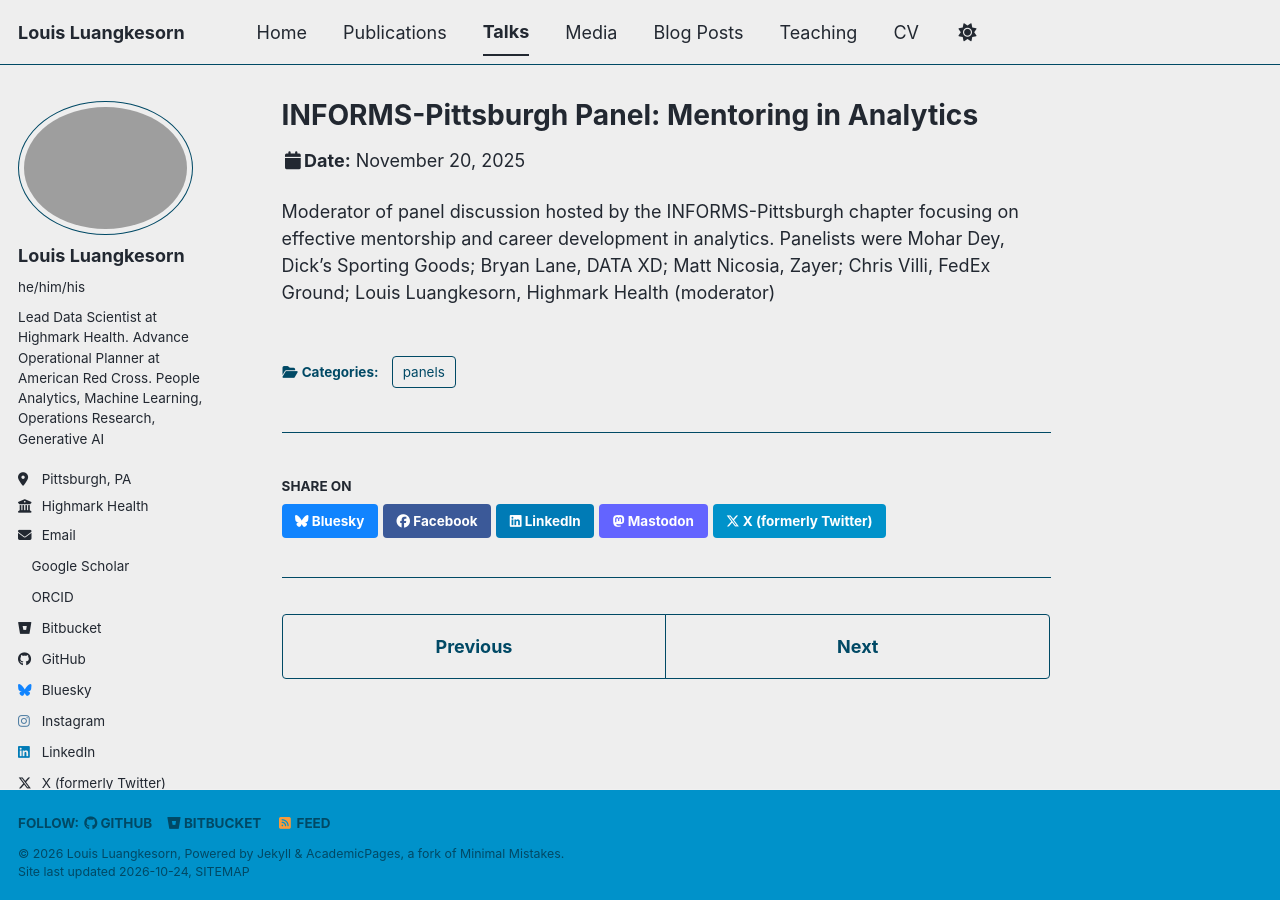
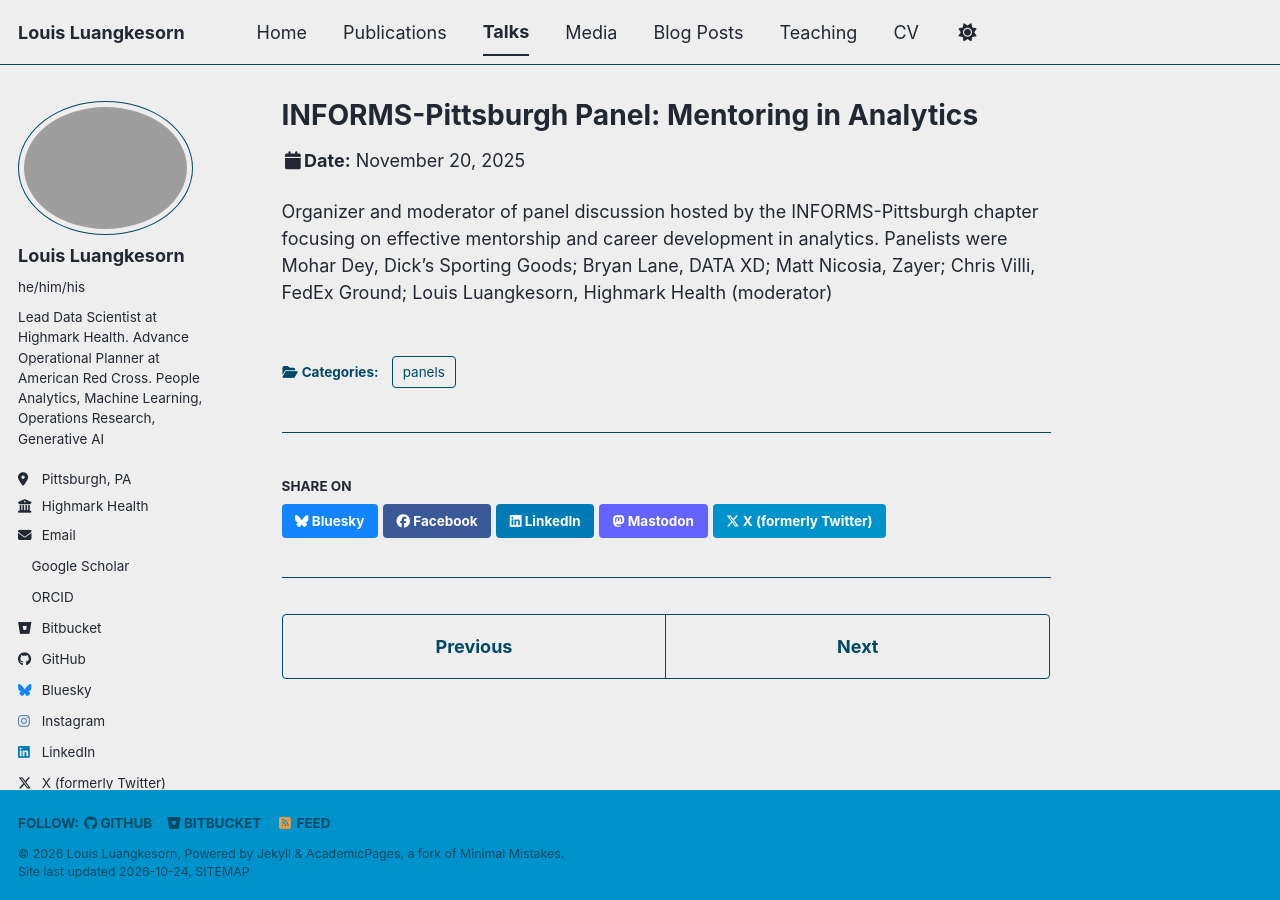
Before and after one commit to lluang/lluang.github.io, a Jekyll site: the page built from _talks/2025-11-20-mentoring-in-analytics.md, in a window 1280 px wide. Built offline with Jekyll 4.4.1, drawn with Linux system fonts in a browser that asks for light colours; a style sheet for code colours, icons or effects is not loaded.

Commit message:
Corrected formatting error in 2026-05-25 alberta talk

```diff
--- a/_talks/2025-11-20-mentoring-in-analytics.md
+++ b/_talks/2025-11-20-mentoring-in-analytics.md
@@ -3,11 +3,11 @@ title: "INFORMS-Pittsburgh Panel: Mentoring in Analytics"
 collection: talks
 category: panels
 permalink: /talks/2025-11-20-mentoring-in-analytics
-excerpt: "Panel discussion on mentoring strategies and professional development in analytics."
+excerpt: "INFORMS-Pittsburgh Panel discussion on mentoring strategies and professional development in analytics."
 date: 2025-11-20
 venue: "INFORMS-Pittsburgh, Pittsburgh, PA"
 paperurl: "https://www.linkedin.com/feed/update/urn:li:activity:7391604025647071232/"
 citation: "Luangkesorn, L. (2025). 'Mentoring in Analytics.' <i>INFORMS-Pittsburgh</i>, Pittsburgh, PA."
 ---
 
-Moderator of panel discussion hosted by the INFORMS-Pittsburgh chapter focusing on effective mentorship and career development in analytics. Panelists were Mohar Dey, Dick's Sporting Goods; Bryan Lane, DATA XD; Matt Nicosia, Zayer; Chris Villi, FedEx Ground; Louis Luangkesorn, Highmark Health (moderator)
+Organizer and moderator of panel discussion hosted by the INFORMS-Pittsburgh chapter focusing on effective mentorship and career development in analytics. Panelists were Mohar Dey, Dick's Sporting Goods; Bryan Lane, DATA XD; Matt Nicosia, Zayer; Chris Villi, FedEx Ground; Louis Luangkesorn, Highmark Health (moderator)
```
Also changed, not shown: _talks/2024-10-21-ai-generative-ai-analytics-practice-panel.md (+1 -1 lines), _talks/2025-10-28-ai-optimization-healthcare-systems-panel.md (+1 -1 lines), _talks/2026-01-27-exploring-generative-ai-cmu.md (+1 -1 lines), _talks/2026-05-25-where-analysts-live-alberta.md (+1 -2 lines).
